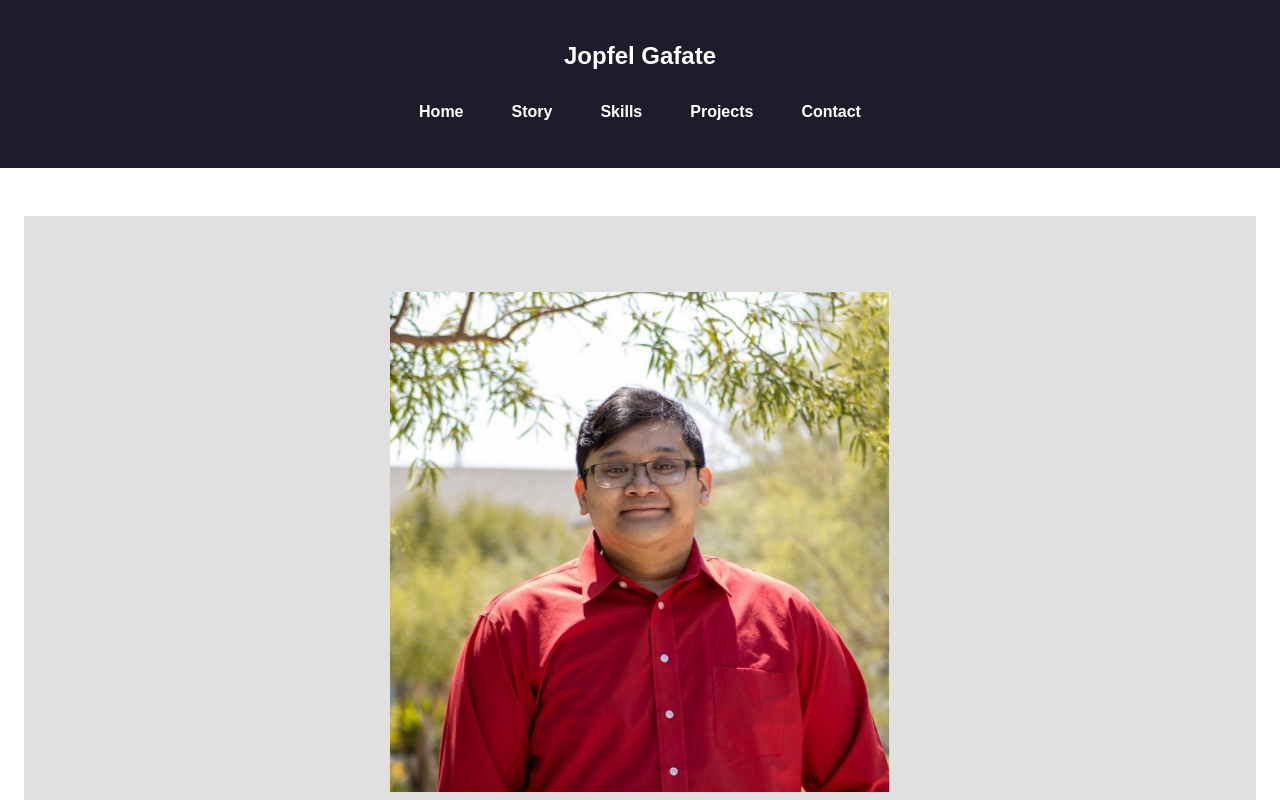
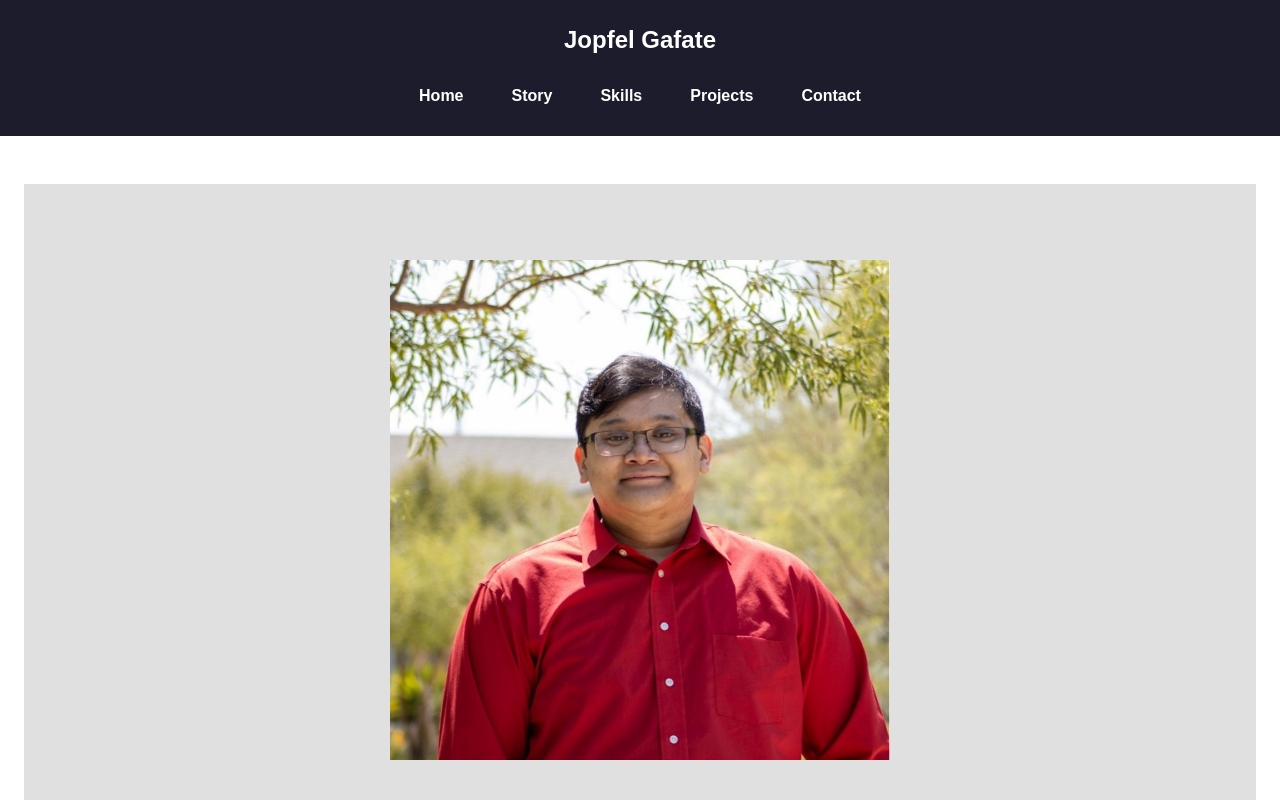
Before and after one commit to jooooooooooooooooo-web/gafate_nextjs_portfolio, a Next.js app: page / in a window 1280 px wide. Shown: the top 800 px of the page. Built offline with nearby package versions, Linux system fonts and the light colour scheme.

Commit message:
formatting issues

```diff
--- a/src/app/component/header.jsx
+++ b/src/app/component/header.jsx
@@ -13,7 +13,7 @@ const RootHeader = ()=>{
     ]
 
     return <div>
-        <div className="bg-[#1c1c2d] text-white font-bold p-10 flex flex-col items-center space-y-6">
+        <div className="bg-[#1c1c2d] text-white font-bold p-6 flex flex-col items-center space-y-6">
   <h1 className="text-2xl">Jopfel Gafate</h1>
   <nav className="w-full flex justify-center space-x-6">
     {links.map(l => (
--- a/src/app/story/page.tsx
+++ b/src/app/story/page.tsx
@@ -1,6 +1,6 @@
 const Story = ()=> {
   return (
-    <div className="bg-[#e0e0e0] h-[500vh] w-full flex items-center justify-center">
+    <div className="bg-[#e0e0e0] h-[450vh] w-full flex items-center justify-center">
       <div className="max-w-4xl w-full px-4">
         <ul className="list-outside pl-10 space-y-4">
           <li>
```
